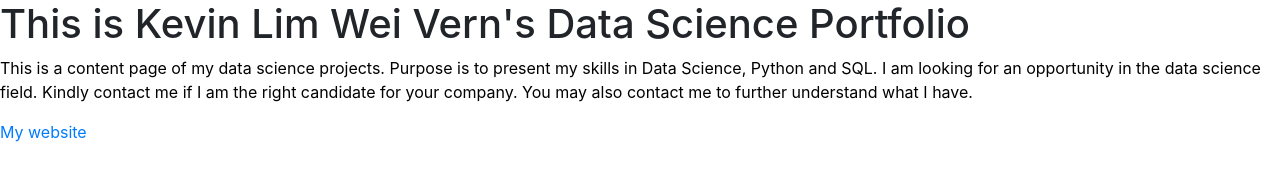
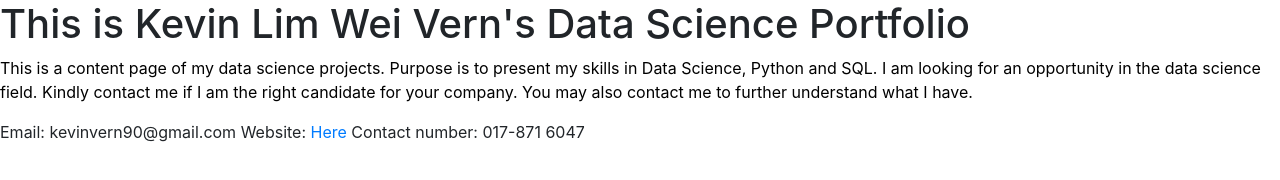
Before and after one commit to kevinlim90/kevinlim90.github.io, a plain HTML site: page index.html in a window 1280 px wide. Drawn offline with nearby package versions, Linux system fonts and the light colour scheme.

Commit message:
Update index.html

```diff
--- a/index.html
+++ b/index.html
@@ -39,8 +39,9 @@ tE3MoK7ZeZDyx" crossorigin="anonymous"></script>
         what I have.
 
     <p>
-        <a href="https://kevinlim90.github.io/index.html"> My
-        website</a>
+        Email: kevinvern90@gmail.com
+        Website: <a href="https://kevinlim90.github.io/index.html"> Here</a>
+        Contact number: 017-871 6047
     </p>
 
 </html>
```
